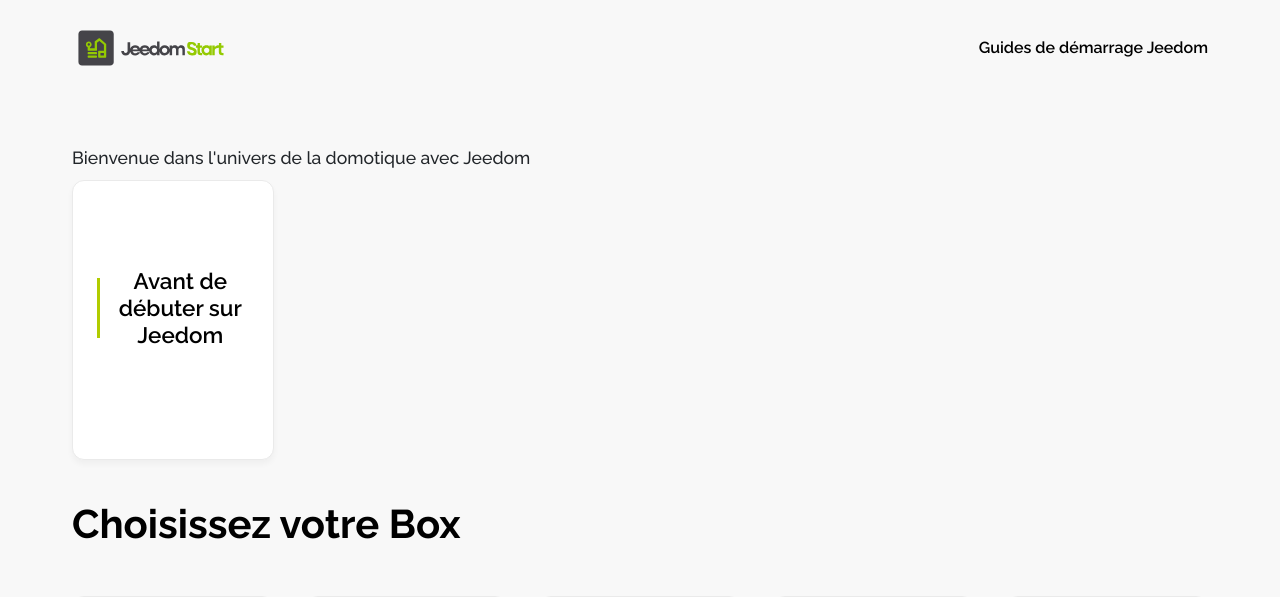
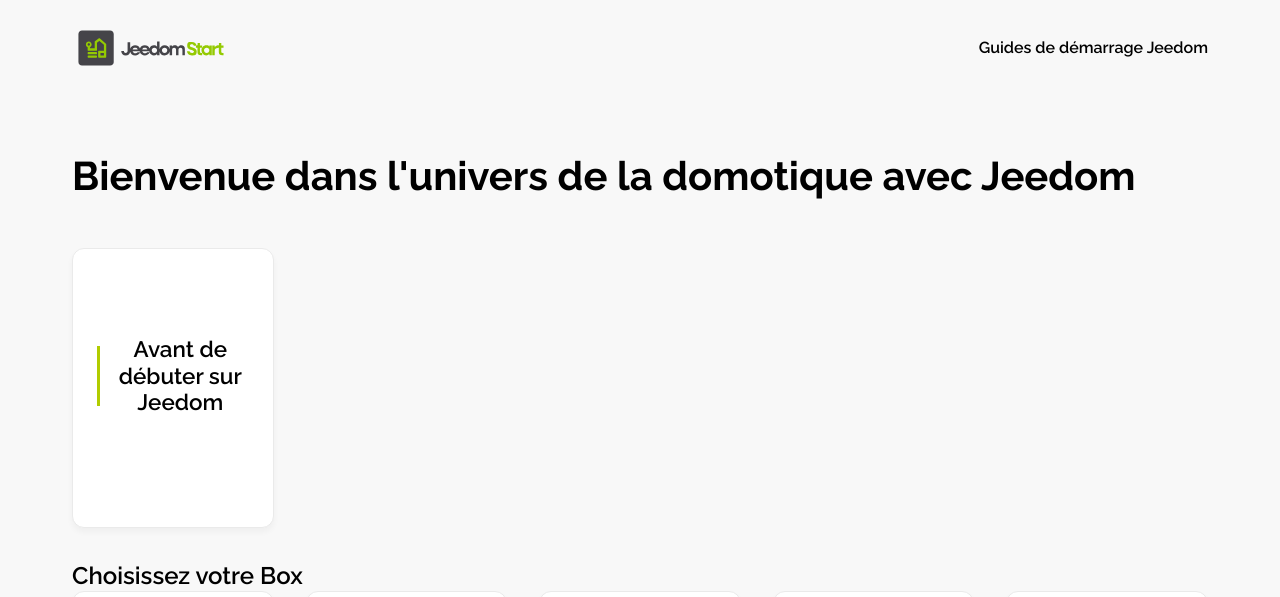
Before and after one commit to jeedom/start, a PHP site: page /index.php in a window 1280 px wide. Shown: the top 597 px of the page. Run offline with PHP 8.4, Linux system fonts and the light colour scheme.

Commit message:
Update index.php

```diff
--- a/index.php
+++ b/index.php
@@ -27,7 +27,7 @@
     <main>
         <section class="welcome-section">
             <div class="content-wrapper">
-                <p class="intro-text">Bienvenue dans l'univers de la domotique avec Jeedom</p>
+                <h1>Bienvenue dans l'univers de la domotique avec Jeedom</h1>
                     <div class="card-grid-index" style="margin-bottom: 2rem;">
                        <div class="card">
                         <div class="card-content">
@@ -35,7 +35,7 @@
                         </div>
                     </div>
                 </div>
-                <h1>Choisissez votre Box</h1>
+                <h2>Choisissez votre Box</h2>
                 <div class="card-grid-index">
                     <div class="card">
                         <div class="card-content">
```
